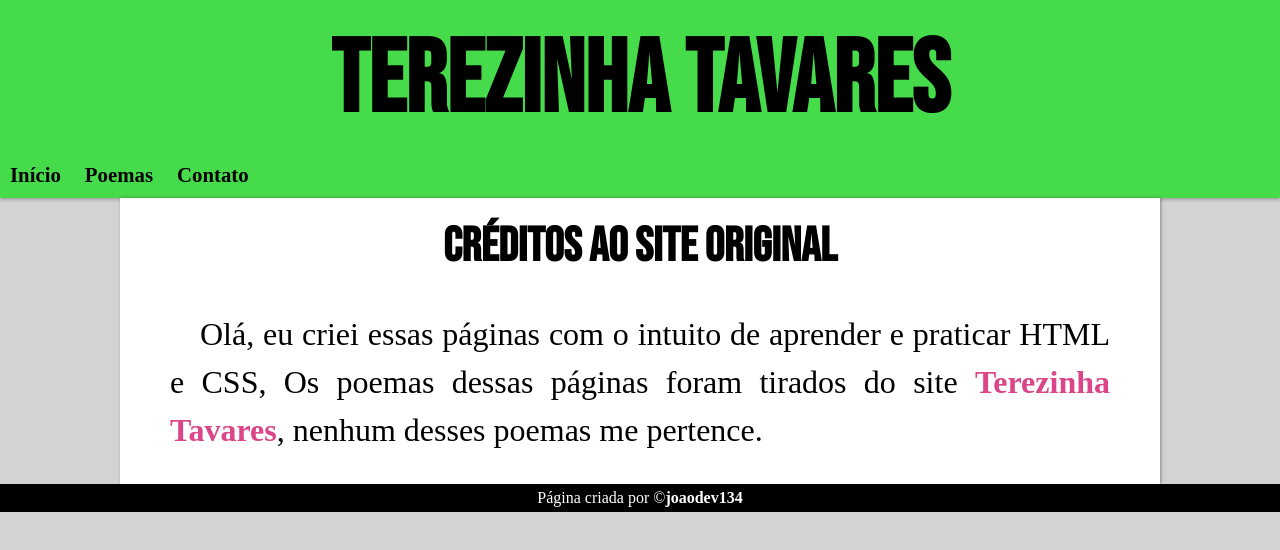
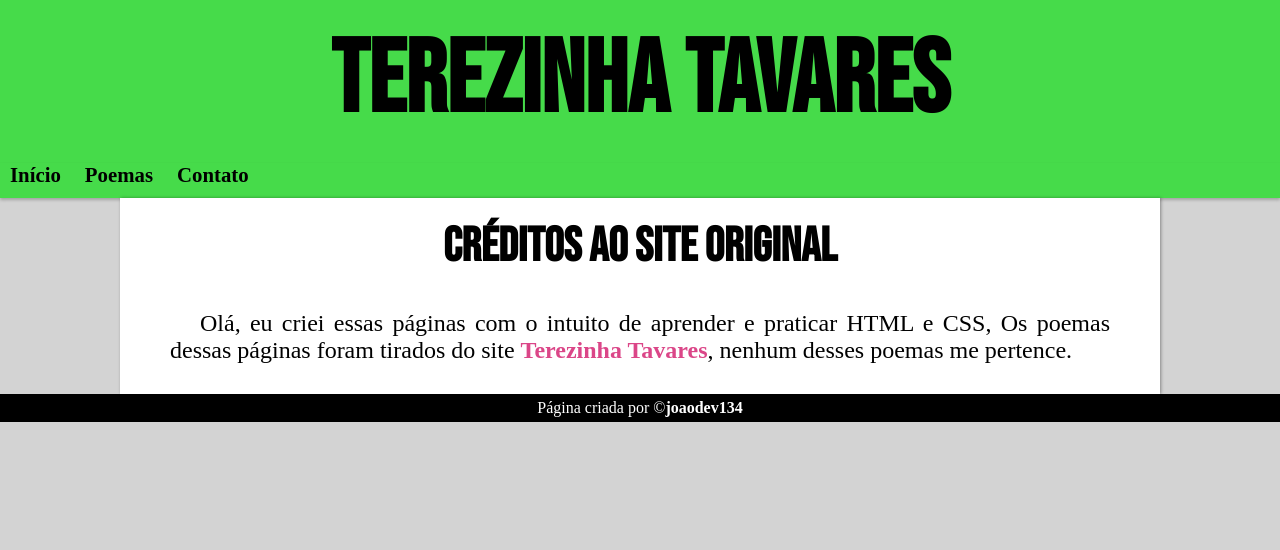
Before and after one commit to joaodev134/terezinha-tavares, a plain HTML site: page index.html in a window 1280 px wide. Drawn offline with Linux system fonts and the light colour scheme.

Commit message:
style01 alterado

```diff
--- a/style01.css
+++ b/style01.css
@@ -74,8 +74,7 @@ main h1 {
 
 main p {
     padding: 30px 30px;
-    font-size: 2em;
-    line-height: 1.5em;
+    font-size: 1.5em;
     text-align: justify;
     text-indent: 30px;
 }
```
